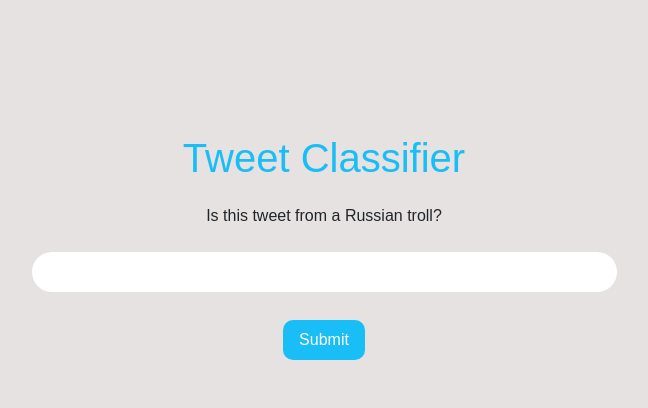
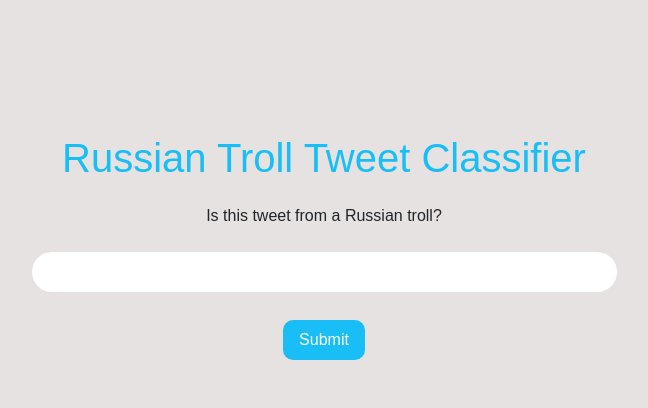
Before and after one commit to yontartu/russian-troll-detector-webapp, a Flask app: page / in a window 1280 px wide. Shown: the top 408 px of the page, without its empty margins (316-964 px from the left). Run offline with Flask 2, Linux system fonts and the light colour scheme; parts of the project's set-up code (start-up, migrations or seed data) failed here and were passed over; some libraries are stand-ins or nearby versions.

Commit message:
fix title

```diff
--- a/templates/predictor.html
+++ b/templates/predictor.html
@@ -4,7 +4,7 @@
 
 
 <head>
-  <title>Russian Tweet Classifier</title>
+  <title>Russian Troll Tweet Classifier</title>
   <meta charset="UTF-8">
   <meta name="viewport" content="width=device-width, initial-scale=1">
 <!--===============================================================================================-->
@@ -54,7 +54,7 @@
   <form action="/">
     <div style="text-align: center;">
       <br>
-        <h1>Tweet Classifier</h1>
+        <h1>Russian Troll Tweet Classifier</h1>
         <br>
         Is this tweet from a Russian troll?
         <br>
```
